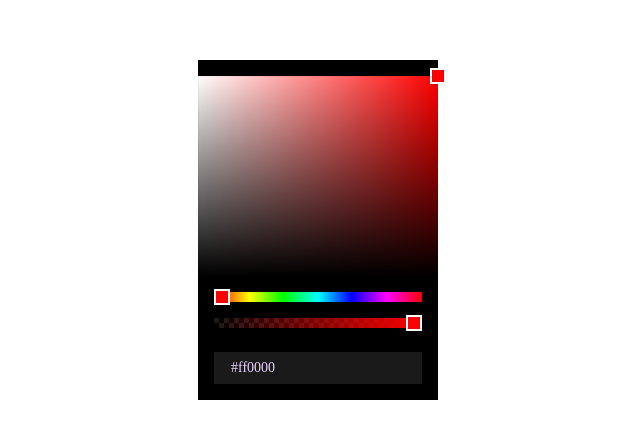
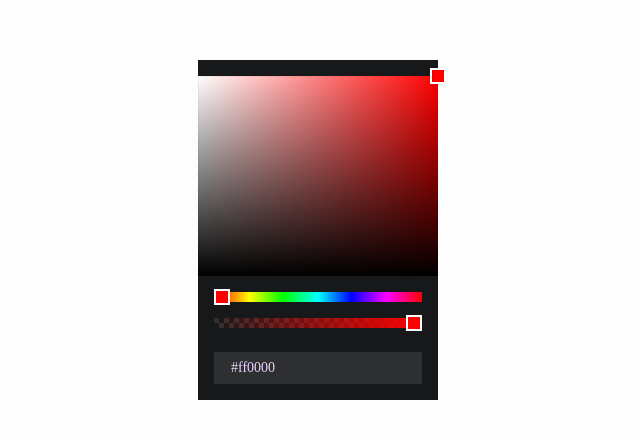
Before and after one commit to Nasserkar/Colox, a React (Vite) app: page / in a window 1280 px wide. Shown: the part 170-608 px from the top of the page, without its empty margins (322-962 px from the left). Built offline with nearby package versions, Linux system fonts and the light colour scheme; a web font is replaced by a local one.

Commit message:
style(css): add custom colors

```diff
--- a/src/App.css
+++ b/src/App.css
@@ -2,6 +2,14 @@
 @import "tw-animate-css";
 
 :root {
+  --dark-50: #000000;
+  --dark-100: #171819;
+
+  --light-50: #ffffff;
+  --light-100: #fdfdfd;
+
+  --lavender: #783feb;
+
   --rainbow: linear-gradient(
     to right,
     #ff0000 0%,
@@ -73,6 +81,14 @@
 }
 
 @theme inline {
+  --color-dark-50: var(--dark-50);
+  --color-dark-100: var(--dark-100);
+
+  --color-light-50: var(--light-50);
+  --color-light-100: var(--light-100);
+
+  --color-lavender: var(--lavender);
+
   --background-image-rainbow: var(--rainbow);
 
   --font-inter: var(--font-inter), "sans-serif";
@@ -90,7 +106,7 @@
     @apply min-h-screen w-full;
   }
   body {
-    @apply bg-white text-black font-inter antialiased;
+    @apply bg-light-100 text-dark-100 font-inter antialiased;
   }
 }
 
--- a/src/components/ui/input.tsx
+++ b/src/components/ui/input.tsx
@@ -6,7 +6,7 @@ import { cva, type VariantProps } from "class-variance-authority";
 const inputVariants = cva(
   `
     flex w-full bg-black border border-input transition-[color,box-shadow] text-foreground placeholder:text-muted-foreground/80
-    focus-visible:border-purple-500 focus-visible:outline-none
+    focus-visible:border-lavender focus-visible:outline-none
     disabled:cursor-not-allowed disabled:opacity-60
     [&[readonly]]:bg-muted/80 [&[readonly]]:cursor-not-allowed
   `,
--- a/src/components/website/color-picker/index.tsx
+++ b/src/components/website/color-picker/index.tsx
@@ -309,7 +309,7 @@ const ColorInput = memo(() => {
 
 export const ColorPicker = memo(() => {
   return (
-    <div id="color-picker" className="min-h-40 w-60 bg-black flex flex-col">
+    <div id="color-picker" className="min-h-40 w-60 bg-dark-100 flex flex-col">
       <ColorCanvas />
       <div className="flex flex-col gap-4 px-4">
         <div>
```
